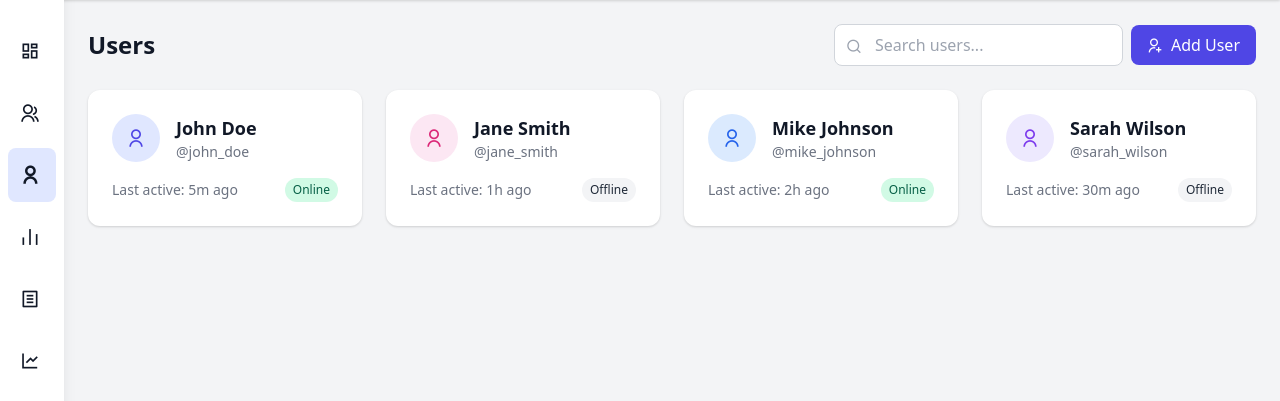
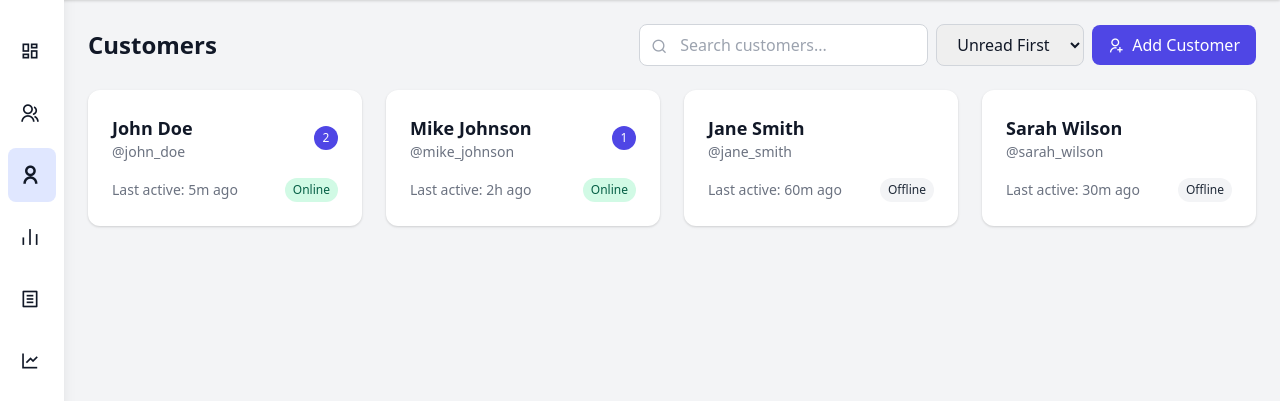
Before and after one commit to bhagirathbaraiya/SIP_YEAR_2, a Flask app: page /users in a window 1280 px wide. Shown: the part 64-465 px from the top of the page. Run offline with Flask 3, Linux system fonts and the light colour scheme; a user stored in the database is signed in.

Commit message:
chat screen updated

```diff
--- a/templates/users.html
+++ b/templates/users.html
@@ -4,97 +4,46 @@
 <div class="space-y-6">
     <!-- Header -->
     <div class="flex justify-between items-center">
-        <h1 class="text-2xl font-bold text-gray-900 dark:text-white">Users</h1>
+        <h1 class="text-2xl font-bold text-gray-900 dark:text-white">Customers</h1>
         <div class="flex items-center gap-2">
             <div class="relative">
-                <input type="text" placeholder="Search users..."
+                <input type="text" id="searchInput" placeholder="Search customers..."
                     class="pl-10 pr-4 py-2 border border-gray-300 dark:border-gray-600 rounded-lg focus:ring-2 focus:ring-indigo-500 focus:border-indigo-500 dark:bg-gray-700 dark:text-white">
                 <i class="ri-search-line absolute left-3 top-2.5 text-gray-400"></i>
             </div>
+            <select id="sortSelect" class="px-4 py-2 border border-gray-300 dark:border-gray-600 rounded-lg focus:ring-2 focus:ring-indigo-500 focus:border-indigo-500 dark:bg-gray-700 dark:text-white">
+                <option value="unread">Unread First</option>
+                <option value="recent">Most Recent</option>
+                <option value="name">Name</option>
+            </select>
             <button class="inline-flex items-center px-4 py-2 bg-indigo-600 hover:bg-indigo-700 text-white rounded-lg transition-colors">
                 <i class="ri-user-add-line mr-2"></i>
-                Add User
+                Add Customer
             </button>
         </div>
     </div>
 
-    <!-- Users Grid -->
-    <div class="grid grid-cols-1 md:grid-cols-2 lg:grid-cols-3 xl:grid-cols-4 gap-6">
-        <!-- User Card -->
-        <div class="bg-white dark:bg-gray-800 rounded-xl shadow hover:shadow-lg transition-shadow cursor-pointer" onclick="openChat('john_doe')">
-            <div class="p-6">
-                <div class="flex items-center gap-4">
-                    <div class="h-12 w-12 rounded-full bg-indigo-100 dark:bg-indigo-900 flex items-center justify-center">
-                        <i class="ri-user-line text-xl text-indigo-600 dark:text-indigo-400"></i>
-                    </div>
-                    <div>
-                        <h3 class="text-lg font-semibold text-gray-900 dark:text-white">John Doe</h3>
-                        <p class="text-sm text-gray-500 dark:text-gray-400">@john_doe</p>
-                    </div>
-                </div>
-                <div class="mt-4 flex items-center justify-between text-sm">
-                    <span class="text-gray-500 dark:text-gray-400">Last active: 5m ago</span>
-                    <span class="px-2 py-1 bg-green-100 text-green-800 dark:bg-green-900 dark:text-green-200 rounded-full text-xs">Online</span>
-                </div>
+    <!-- Loading State -->
+    <div id="loadingState" class="hidden">
+        <div class="flex justify-center items-center py-12">
+            <div class="animate-spin rounded-full h-12 w-12 border-b-2 border-indigo-600"></div>
+        </div>
+    </div>
+
+    <!-- Empty State -->
+    <div id="emptyState" class="hidden">
+        <div class="text-center py-12">
+            <div class="mx-auto h-12 w-12 text-gray-400">
+                <i class="ri-user-search-line text-4xl"></i>
             </div>
+            <h3 class="mt-2 text-sm font-medium text-gray-900 dark:text-white">No customers found</h3>
+            <p class="mt-1 text-sm text-gray-500 dark:text-gray-400">Try adjusting your search or filters.</p>
         </div>
+    </div>
 
-        <!-- User Card -->
-        <div class="bg-white dark:bg-gray-800 rounded-xl shadow hover:shadow-lg transition-shadow cursor-pointer" onclick="openChat('jane_smith')">
-            <div class="p-6">
-                <div class="flex items-center gap-4">
-                    <div class="h-12 w-12 rounded-full bg-pink-100 dark:bg-pink-900 flex items-center justify-center">
-                        <i class="ri-user-line text-xl text-pink-600 dark:text-pink-400"></i>
-                    </div>
-                    <div>
-                        <h3 class="text-lg font-semibold text-gray-900 dark:text-white">Jane Smith</h3>
-                        <p class="text-sm text-gray-500 dark:text-gray-400">@jane_smith</p>
-                    </div>
-                </div>
-                <div class="mt-4 flex items-center justify-between text-sm">
-                    <span class="text-gray-500 dark:text-gray-400">Last active: 1h ago</span>
-                    <span class="px-2 py-1 bg-gray-100 text-gray-800 dark:bg-gray-700 dark:text-gray-200 rounded-full text-xs">Offline</span>
-                </div>
-            </div>
-        </div>
-
-        <!-- User Card -->
-        <div class="bg-white dark:bg-gray-800 rounded-xl shadow hover:shadow-lg transition-shadow cursor-pointer" onclick="openChat('mike_johnson')">
-            <div class="p-6">
-                <div class="flex items-center gap-4">
-                    <div class="h-12 w-12 rounded-full bg-blue-100 dark:bg-blue-900 flex items-center justify-center">
-                        <i class="ri-user-line text-xl text-blue-600 dark:text-blue-400"></i>
-                    </div>
-                    <div>
-                        <h3 class="text-lg font-semibold text-gray-900 dark:text-white">Mike Johnson</h3>
-                        <p class="text-sm text-gray-500 dark:text-gray-400">@mike_johnson</p>
-                    </div>
-                </div>
-                <div class="mt-4 flex items-center justify-between text-sm">
-                    <span class="text-gray-500 dark:text-gray-400">Last active: 2h ago</span>
-                    <span class="px-2 py-1 bg-green-100 text-green-800 dark:bg-green-900 dark:text-green-200 rounded-full text-xs">Online</span>
-                </div>
-            </div>
-        </div>
-
-        <!-- User Card -->
-        <div class="bg-white dark:bg-gray-800 rounded-xl shadow hover:shadow-lg transition-shadow cursor-pointer" onclick="openChat('sarah_wilson')">
-            <div class="p-6">
-                <div class="flex items-center gap-4">
-                    <div class="h-12 w-12 rounded-full bg-purple-100 dark:bg-purple-900 flex items-center justify-center">
-                        <i class="ri-user-line text-xl text-purple-600 dark:text-purple-400"></i>
-                    </div>
-                    <div>
-                        <h3 class="text-lg font-semibold text-gray-900 dark:text-white">Sarah Wilson</h3>
-                        <p class="text-sm text-gray-500 dark:text-gray-400">@sarah_wilson</p>
-                    </div>
-                </div>
-                <div class="mt-4 flex items-center justify-between text-sm">
-                    <span class="text-gray-500 dark:text-gray-400">Last active: 30m ago</span>
-                    <span class="px-2 py-1 bg-gray-100 text-gray-800 dark:bg-gray-700 dark:text-gray-200 rounded-full text-xs">Offline</span>
-                </div>
-            </div>
-        </div>
+    <!-- Customers Grid -->
+    <div id="customersGrid" class="grid grid-cols-1 md:grid-cols-2 lg:grid-cols-3 xl:grid-cols-4 gap-6">
+        <!-- Customer cards will be dynamically populated -->
     </div>
 </div>
 
@@ -106,9 +55,6 @@
                 <!-- Chat Header -->
                 <div class="flex items-center justify-between border-b border-gray-200 dark:border-gray-700 pb-4">
                     <div class="flex items-center gap-3">
-                        <div id="chatUserAvatar" class="h-10 w-10 rounded-full bg-indigo-100 dark:bg-indigo-900 flex items-center justify-center">
-                            <i class="ri-user-line text-xl text-indigo-600 dark:text-indigo-400"></i>
-                        </div>
                         <div>
                             <h3 id="chatUserName" class="text-lg font-semibold text-gray-900 dark:text-white">John Doe</h3>
                             <p id="chatUserStatus" class="text-sm text-gray-500 dark:text-gray-400">Online</p>
@@ -140,63 +86,220 @@
 </div>
 
 <script>
-    // Dummy chat data
-    const chatData = {
+    // Enhanced customer data structure
+    const customerData = {
         'john_doe': {
             name: 'John Doe',
+            username: '@john_doe',
             status: 'Online',
-            avatar: 'indigo',
+            lastActive: new Date(Date.now() - 5 * 60 * 1000), // 5 minutes ago
+            unreadCount: 2,
             messages: [
-                { sender: 'user', text: 'Hello! How can I help you today?', time: '10:00 AM' },
-                { sender: 'them', text: 'Hi! I have a question about the bot.', time: '10:01 AM' },
-                { sender: 'user', text: 'Sure, what would you like to know?', time: '10:02 AM' }
+                { sender: 'user', text: 'Hello! How can I help you today?', time: '10:00 AM', read: true },
+                { sender: 'them', text: 'Hi! I have a question about the bot.', time: '10:01 AM', read: false },
+                { sender: 'them', text: 'Can you help me with that?', time: '10:02 AM', read: false }
             ]
         },
         'jane_smith': {
             name: 'Jane Smith',
+            username: '@jane_smith',
             status: 'Offline',
-            avatar: 'pink',
+            lastActive: new Date(Date.now() - 60 * 60 * 1000), // 1 hour ago
+            unreadCount: 0,
             messages: [
-                { sender: 'user', text: 'Hello Jane!', time: '9:30 AM' },
-                { sender: 'them', text: 'Hi there!', time: '9:31 AM' }
+                { sender: 'user', text: 'Hello Jane!', time: '9:30 AM', read: true },
+                { sender: 'them', text: 'Hi there!', time: '9:31 AM', read: true }
             ]
         },
         'mike_johnson': {
             name: 'Mike Johnson',
+            username: '@mike_johnson',
             status: 'Online',
-            avatar: 'blue',
+            lastActive: new Date(Date.now() - 2 * 60 * 60 * 1000), // 2 hours ago
+            unreadCount: 1,
             messages: [
-                { sender: 'them', text: 'Hey, I need some assistance.', time: '11:00 AM' },
-                { sender: 'user', text: 'Of course! How can I help?', time: '11:01 AM' }
+                { sender: 'them', text: 'Hey, I need some assistance.', time: '11:00 AM', read: false },
+                { sender: 'user', text: 'Of course! How can I help?', time: '11:01 AM', read: true }
             ]
         },
         'sarah_wilson': {
             name: 'Sarah Wilson',
+            username: '@sarah_wilson',
             status: 'Offline',
-            avatar: 'purple',
+            lastActive: new Date(Date.now() - 30 * 60 * 1000), // 30 minutes ago
+            unreadCount: 0,
             messages: [
-                { sender: 'user', text: 'Hello Sarah!', time: '2:00 PM' },
-                { sender: 'them', text: 'Hi! Thanks for reaching out.', time: '2:01 PM' }
+                { sender: 'user', text: 'Hello Sarah!', time: '2:00 PM', read: true },
+                { sender: 'them', text: 'Hi! Thanks for reaching out.', time: '2:01 PM', read: true }
             ]
         }
     };
 
     let currentChat = null;
+    let searchTimeout = null;
 
-    function openChat(userId) {
-        currentChat = userId;
-        const user = chatData[userId];
+    // Initialize the page
+    function initializePage() {
+        renderCustomerCards();
+        setupEventListeners();
+        startStatusUpdates();
+    }
+
+    // Render customer cards
+    function renderCustomerCards(customers = Object.values(customerData)) {
+        const customersGrid = document.getElementById('customersGrid');
+        customersGrid.innerHTML = '';
+
+        if (customers.length === 0) {
+            document.getElementById('emptyState').classList.remove('hidden');
+            document.getElementById('customersGrid').classList.add('hidden');
+            return;
+        }
+
+        document.getElementById('emptyState').classList.add('hidden');
+        document.getElementById('customersGrid').classList.remove('hidden');
+
+        // Sort customers based on selected option
+        const sortSelect = document.getElementById('sortSelect');
+        const sortOption = sortSelect.value;
+
+        customers.sort((a, b) => {
+            switch (sortOption) {
+                case 'unread':
+                    return b.unreadCount - a.unreadCount;
+                case 'recent':
+                    return b.lastActive - a.lastActive;
+                case 'name':
+                    return a.name.localeCompare(b.name);
+                default:
+                    return 0;
+            }
+        });
+
+        customers.forEach(customer => {
+            const card = createCustomerCard(customer);
+            customersGrid.appendChild(card);
+        });
+    }
+
+    // Create customer card element
+    function createCustomerCard(customer) {
+        const div = document.createElement('div');
+        div.className = 'bg-white dark:bg-gray-800 rounded-xl shadow hover:shadow-lg transition-shadow cursor-pointer transform hover:-translate-y-1 transition-transform';
+        div.onclick = () => openChat(customer.username.substring(1));
+
+        const lastActive = getTimeAgo(customer.lastActive);
+        const statusClass = customer.status === 'Online'
+            ? 'bg-green-100 text-green-800 dark:bg-green-900 dark:text-green-200'
+            : 'bg-gray-100 text-gray-800 dark:bg-gray-700 dark:text-gray-200';
+
+        div.innerHTML = `
+            <div class="p-6">
+                <div class="flex items-center justify-between">
+                    <div>
+                        <h3 class="text-lg font-semibold text-gray-900 dark:text-white">${customer.name}</h3>
+                        <p class="text-sm text-gray-500 dark:text-gray-400">${customer.username}</p>
+                    </div>
+                    ${customer.unreadCount > 0 ? `
+                        <span class="inline-flex items-center justify-center h-6 w-6 rounded-full bg-indigo-600 text-white text-xs font-medium">
+                            ${customer.unreadCount}
+                        </span>
+                    ` : ''}
+                </div>
+                <div class="mt-4 flex items-center justify-between text-sm">
+                    <span class="text-gray-500 dark:text-gray-400">Last active: ${lastActive}</span>
+                    <span class="px-2 py-1 ${statusClass} rounded-full text-xs">${customer.status}</span>
+                </div>
+            </div>
+        `;
+
+        return div;
+    }
+
+    // Setup event listeners
+    function setupEventListeners() {
+        const searchInput = document.getElementById('searchInput');
+        searchInput.addEventListener('input', handleSearch);
+
+        const sortSelect = document.getElementById('sortSelect');
+        sortSelect.addEventListener('change', () => renderCustomerCards());
+    }
+
+    // Handle search input
+    function handleSearch(event) {
+        const searchTerm = event.target.value.toLowerCase();
+
+        // Only show loading state if there are no customers currently visible
+        const customersGrid = document.getElementById('customersGrid');
+        const hasVisibleCustomers = customersGrid.children.length > 0;
+
+        if (!hasVisibleCustomers) {
+            document.getElementById('loadingState').classList.remove('hidden');
+            customersGrid.classList.add('hidden');
+        }
+
+        // Clear previous timeout
+        if (searchTimeout) {
+            clearTimeout(searchTimeout);
+        }
+
+        // Add debounce to search
+        searchTimeout = setTimeout(() => {
+            const filteredCustomers = Object.values(customerData).filter(customer =>
+                customer.name.toLowerCase().includes(searchTerm) ||
+                customer.username.toLowerCase().includes(searchTerm)
+            );
+
+            renderCustomerCards(filteredCustomers);
+            document.getElementById('loadingState').classList.add('hidden');
+        }, 300);
+    }
+
+    // Get time ago string
+    function getTimeAgo(date) {
+        const seconds = Math.floor((new Date() - date) / 1000);
+
+        let interval = seconds / 31536000;
+        if (interval > 1) return Math.floor(interval) + 'y ago';
+
+        interval = seconds / 2592000;
+        if (interval > 1) return Math.floor(interval) + 'mo ago';
+
+        interval = seconds / 86400;
+        if (interval > 1) return Math.floor(interval) + 'd ago';
+
+        interval = seconds / 3600;
+        if (interval > 1) return Math.floor(interval) + 'h ago';
+
+        interval = seconds / 60;
+        if (interval > 1) return Math.floor(interval) + 'm ago';
+
+        return Math.floor(seconds) + 's ago';
+    }
+
+    // Start periodic status updates
+    function startStatusUpdates() {
+        setInterval(() => {
+            renderCustomerCards();
+        }, 30000); // Update every 30 seconds
+    }
+
+    function openChat(customerId) {
+        currentChat = customerId;
+        const customer = customerData[customerId];
+
+        // Mark all messages as read
+        customer.messages.forEach(message => message.read = true);
+        customer.unreadCount = 0;
 
         // Update chat header
-        document.getElementById('chatUserName').textContent = user.name;
-        document.getElementById('chatUserStatus').textContent = user.status;
-        document.getElementById('chatUserAvatar').className = `h-10 w-10 rounded-full bg-${user.avatar}-100 dark:bg-${user.avatar}-900 flex items-center justify-center`;
-        document.getElementById('chatUserAvatar').innerHTML = `<i class="ri-user-line text-xl text-${user.avatar}-600 dark:text-${user.avatar}-400"></i>`;
+        document.getElementById('chatUserName').textContent = customer.name;
+        document.getElementById('chatUserStatus').textContent = customer.status;
 
         // Load messages
         const messagesContainer = document.getElementById('chatMessages');
         messagesContainer.innerHTML = '';
-        user.messages.forEach(message => {
+        customer.messages.forEach(message => {
             const messageElement = createMessageElement(message);
             messagesContainer.appendChild(messageElement);
         });
@@ -204,6 +307,9 @@
         // Show modal
         document.getElementById('chatModal').classList.remove('hidden');
         messagesContainer.scrollTop = messagesContainer.scrollHeight;
+
+        // Update the customer card to reflect read status
+        renderCustomerCards();
     }
 
     function closeChat() {
@@ -235,10 +341,11 @@
 
         // Add message to chat data
         const time = new Date().toLocaleTimeString([], { hour: '2-digit', minute: '2-digit' });
-        chatData[currentChat].messages.push({
+        customerData[currentChat].messages.push({
             sender: 'user',
             text: message,
-            time: time
+            time: time,
+            read: true
         });
 
         // Add message to UI
@@ -246,7 +353,8 @@
         const messageElement = createMessageElement({
             sender: 'user',
             text: message,
-            time: time
+            time: time,
+            read: true
         });
         messagesContainer.appendChild(messageElement);
 
@@ -259,12 +367,17 @@
             const reply = {
                 sender: 'them',
                 text: 'Thanks for your message! This is an automated reply.',
-                time: new Date().toLocaleTimeString([], { hour: '2-digit', minute: '2-digit' })
+                time: new Date().toLocaleTimeString([], { hour: '2-digit', minute: '2-digit' }),
+                read: false
             };
-            chatData[currentChat].messages.push(reply);
+            customerData[currentChat].messages.push(reply);
+            customerData[currentChat].unreadCount++;
             const replyElement = createMessageElement(reply);
             messagesContainer.appendChild(replyElement);
             messagesContainer.scrollTop = messagesContainer.scrollHeight;
+
+            // Update the customer card to show new unread message
+            renderCustomerCards();
         }, 1000);
     }
 
@@ -274,5 +387,8 @@
             closeChat();
         }
     });
+
+    // Initialize the page when loaded
+    document.addEventListener('DOMContentLoaded', initializePage);
 </script>
 {% endblock %}
```
